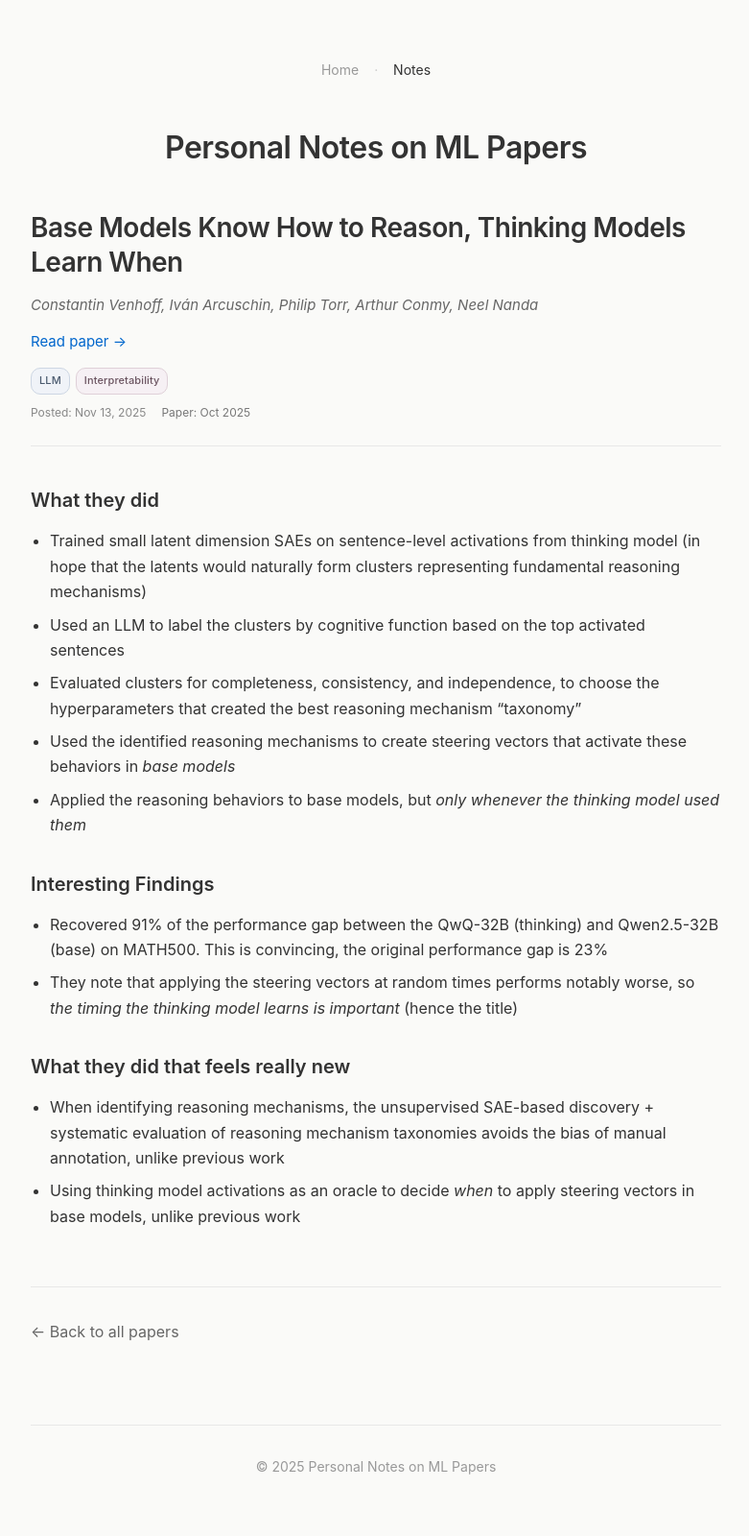
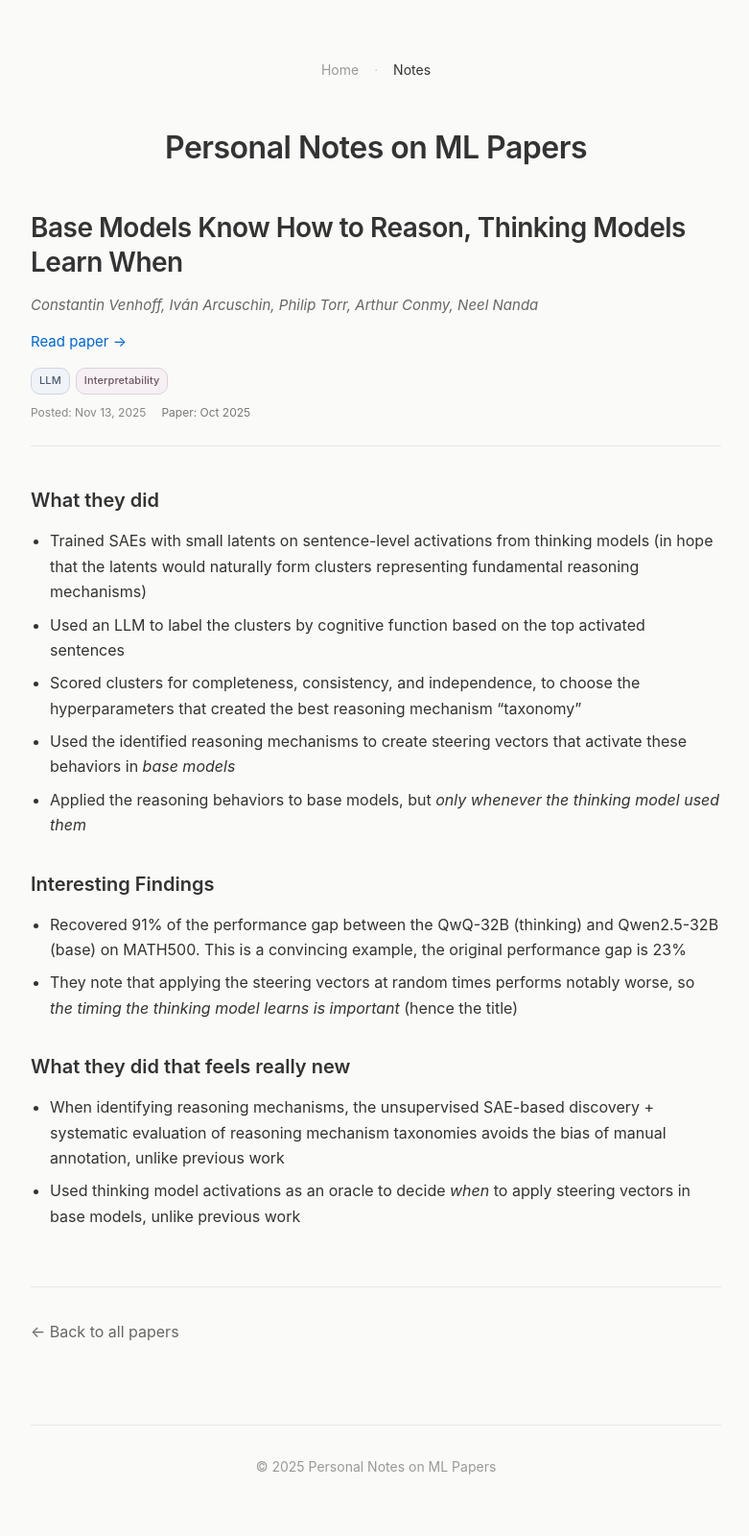
Before and after one commit to iishaan-i/iishaan-i.github.io, a Jekyll site: the page built from _posts/2025-11-13-fake.md, in a window 1280 px wide. Shown: the whole page at 96% size, without its empty margins (248-1029 px from the left). Built offline with Jekyll 4.4.1, drawn with Linux system fonts in a browser that asks for light colours.

Commit message:
more revisions

```diff
--- a/_posts/2025-11-13-fake.md
+++ b/_posts/2025-11-13-fake.md
@@ -6,20 +6,20 @@ paper_date: Oct 2025
 authors: Constantin Venhoff, Iván Arcuschin, Philip Torr, Arthur Conmy, Neel Nanda
 paper_url: https://arxiv.org/abs/2510.07364
 tags: [LLM, Interpretability]
-summary: Clustering of LLM features using SAEs identifies independent and interpretable reasoning mechanisms, steering vectors apply these mechanisms to base models, up to 91% of the performance gap is recovered when steering in-sync with the reasoning model (hence the title)
+summary: SAE-based clustering identifies independent and interpretable reasoning mechanisms, steering vectors apply these mechanisms to base models, up to 91% of the performance gap is recovered when steering in-sync with the reasoning model (hence the title)
 ---
 
 ## What they did
-- Trained small latent dimension SAEs on sentence-level activations from thinking model (in hope that the latents would naturally form clusters representing fundamental reasoning mechanisms)
+- Trained SAEs with small latents on sentence-level activations from thinking models (in hope that the latents would naturally form clusters representing fundamental reasoning mechanisms)
 - Used an LLM to label the clusters by cognitive function based on the top activated sentences
-- Evaluated clusters for completeness, consistency, and independence, to choose the hyperparameters that created the best reasoning mechanism "taxonomy"
+- Scored clusters for completeness, consistency, and independence, to choose the hyperparameters that created the best reasoning mechanism "taxonomy"
 - Used the identified reasoning mechanisms to create steering vectors that activate these behaviors in *base models*
 - Applied the reasoning behaviors to base models, but *only whenever the thinking model used them*
 
 ## Interesting Findings
--  Recovered 91% of the performance gap between the QwQ-32B (thinking) and Qwen2.5-32B (base) on MATH500. This is convincing, the original performance gap is 23%
+-  Recovered 91% of the performance gap between the QwQ-32B (thinking) and Qwen2.5-32B (base) on MATH500. This is a convincing example, the original performance gap is 23%
 - They note that applying the steering vectors at random times performs notably worse, so *the timing the thinking model learns is important* (hence the title)
 
 ## What they did that feels really new
 - When identifying reasoning mechanisms, the unsupervised SAE-based discovery + systematic evaluation of reasoning mechanism taxonomies avoids the bias of manual annotation, unlike previous work
-- Using thinking model activations as an oracle to decide *when* to apply steering vectors in base models, unlike previous work
+- Used thinking model activations as an oracle to decide *when* to apply steering vectors in base models, unlike previous work
```
